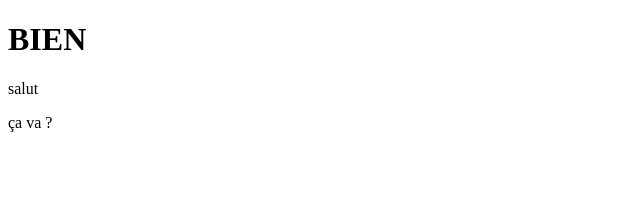
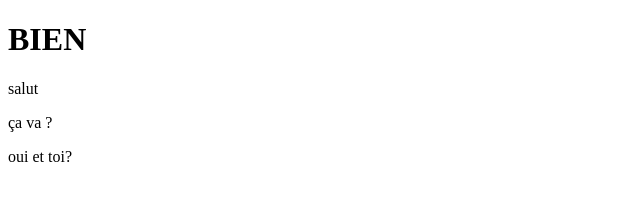
Before and after one commit to ClementForm/b1-Testrepo, a plain HTML site: page index.html in a window 1280 px wide. Shown: the full height of the page, 0-640 px from the left. Drawn offline with Linux system fonts and the light colour scheme.

Commit message:
Update index.html

```diff
--- a/index.html
+++ b/index.html
@@ -7,5 +7,6 @@
 <h1>BIEN</h1>
 <p>salut</p>
 <p>ça va ? </p>
+<p>oui et toi?</p>
 </body>
 </html>
```
